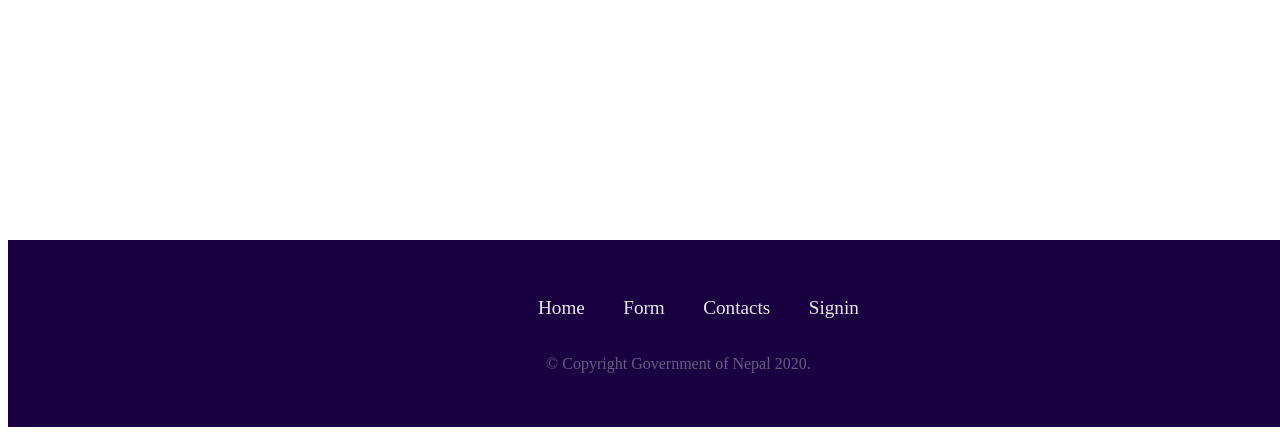
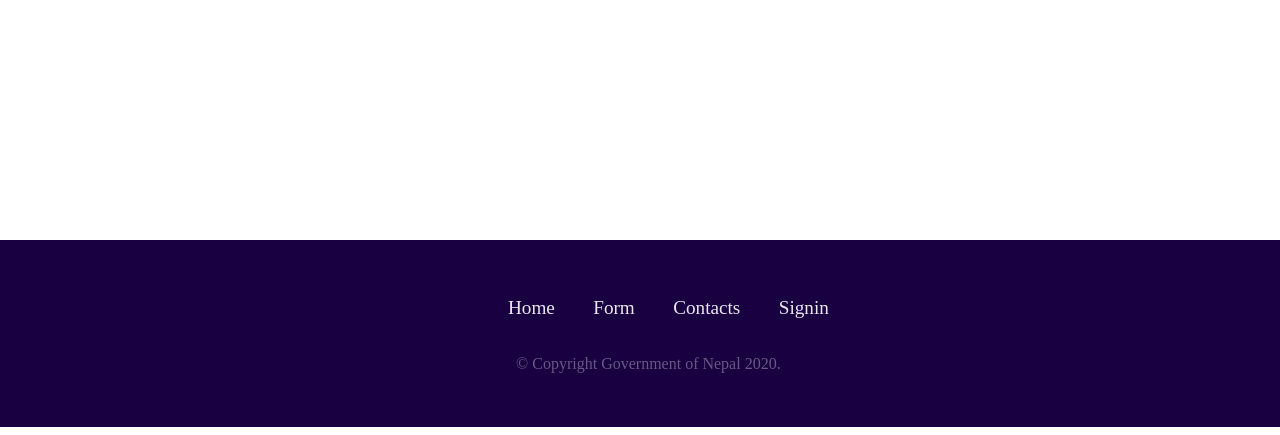
Before and after one commit to Aashish-Lam/E-Government-project, a PHP site: page /footer.php in a window 1280 px wide; the page is wider, and only the part inside the window is pictured. Shown: the part 381-816 px from the top of that part. Run offline with PHP 8.4, Linux system fonts and the light colour scheme.

Commit message:
margin for footer

```diff
--- a/footer.css
+++ b/footer.css
@@ -28,6 +28,7 @@ footer {
   place-items: center;
   padding: 2em;
   font-size: 1.2rem;
+  margin-left: -30px;
 }
 
 /* Sticky Footer Styling */
```
